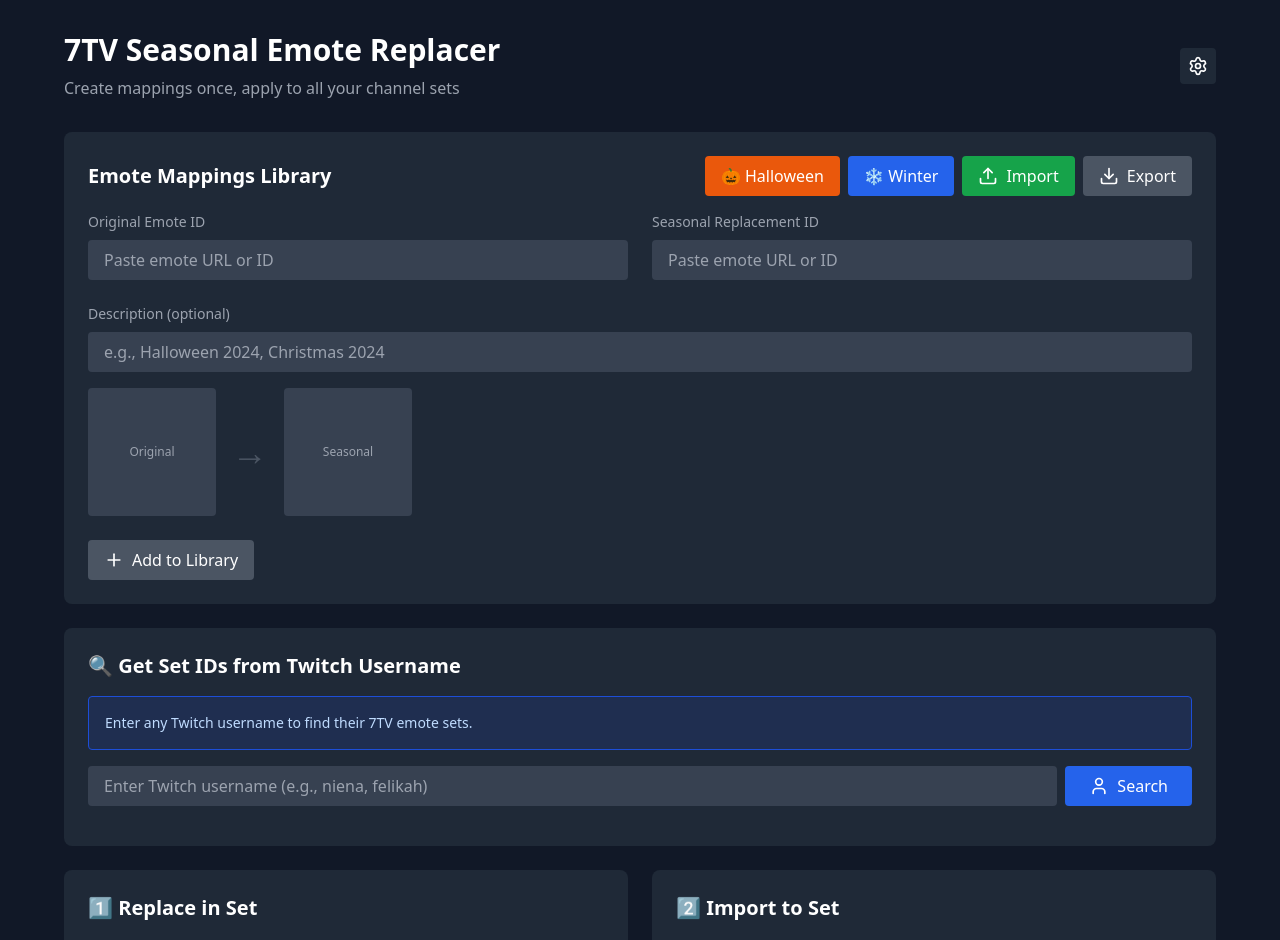
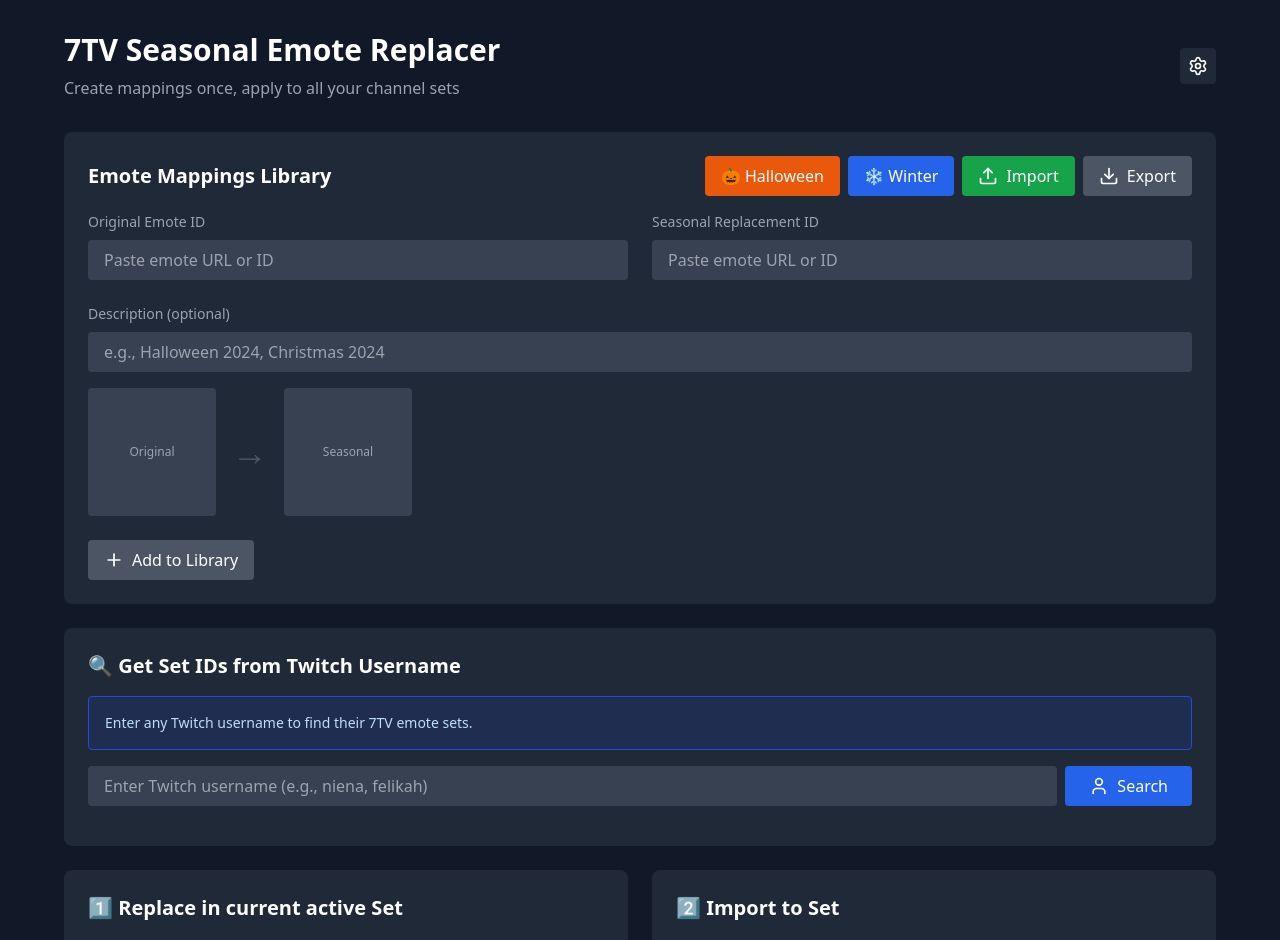
Before and after one commit to Lostency/seventv-replacer, a React (Vite) app: page / in a window 1280 px wide. Shown: the top 940 px of the page. Built offline with nearby package versions, Linux system fonts and the light colour scheme; the HTML template or start-up script is replaced by a standard one.

Commit message:
Text Change

```diff
--- a/src/App.jsx
+++ b/src/App.jsx
@@ -1062,7 +1062,7 @@
         <div className="grid grid-cols-1 lg:grid-cols-2 gap-6 mb-6">
           {/* Option 1: Replace in existing set */}
           <div className="bg-gray-800 p-6 rounded-lg">
-            <h2 className="text-xl font-semibold mb-4">1️⃣ Replace in Set</h2>
+            <h2 className="text-xl font-semibold mb-4">1️⃣ Replace in current active Set</h2>
             <p className="text-sm text-gray-400 mb-4">Change emotes to seasonal variants in an existing set</p>
 
             <div className="mb-4">
```
